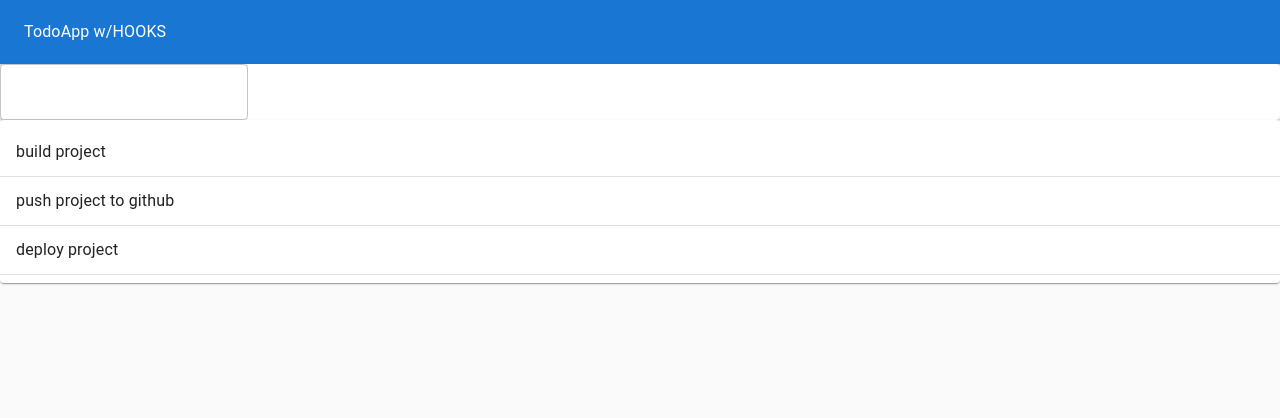
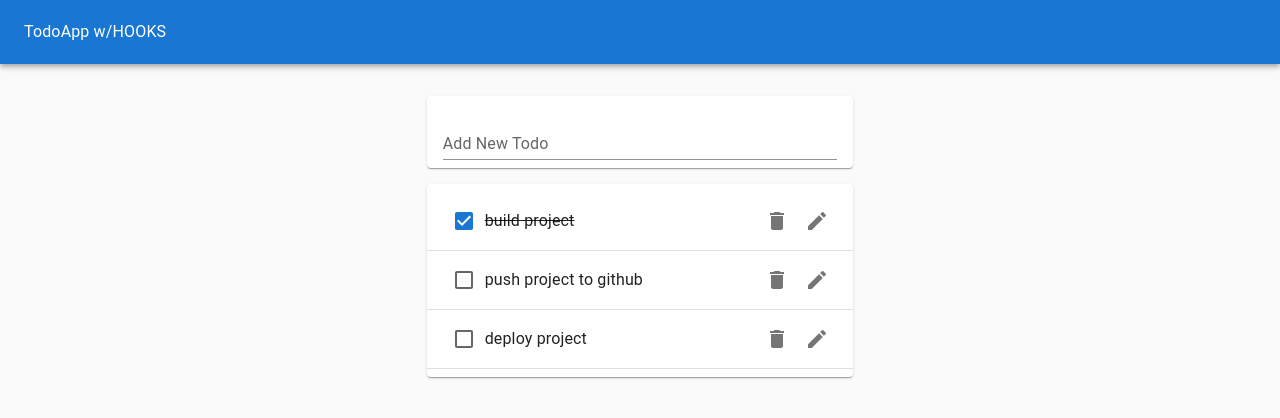
Before and after one commit to ElliotSherman/hooks-based-todo-app, a React (Create React App) app: page / in a window 1280 px wide. Shown: the top 418 px of the page. Built offline with nearby package versions, Linux system fonts and the light colour scheme.

Commit message:
create Todo component add more styles like checkbox edit delete

```diff
--- a/src/HooksTodoApp.js
+++ b/src/HooksTodoApp.js
@@ -30,8 +30,13 @@
                     <Typography color='inherit'> TodoApp  w/HOOKS</Typography>
                 </Toolbar>
             </AppBar>
-            <TodoForm addNewTodo={addNewTodo}/>
-            <TodoList todos={todos} />
+            <Grid container justifyContent='center' style={{marginTop:'1rem'}}>
+                <Grid item xs={11} md={8} lg={4}>
+                    <TodoForm addNewTodo={addNewTodo}/>
+                    <TodoList todos={todos} />
+                </Grid>
+            </Grid>
+
         </Paper>
     );
 };
--- /dev/null
+++ b/src/Todo.js
@@ -0,0 +1,25 @@
+import React from 'react';
+import { ListItemText ,Checkbox , ListItemSecondaryAction, ListItemIcon } from '@mui/material';
+import DeleteIcon from '@mui/icons-material/Delete';
+import IconButton from '@mui/material/IconButton';
+import EditIcon from '@mui/icons-material/Edit';
+function Todo({task , completed}) {
+    return (
+            <>
+                <Checkbox checked={completed} tabIndex={-1}/>
+                <ListItemText style={{textDecoration: completed? 'line-through' : 'none'}}>
+                    {task}
+                </ListItemText>
+                <ListItemSecondaryAction>
+                    <IconButton aria-label='delete'>
+                        <DeleteIcon/>
+                    </IconButton>
+                    <IconButton>
+                        <EditIcon aria-label='edit'/>
+                    </IconButton>
+                </ListItemSecondaryAction>
+            </>
+    );
+}
+
+export default Todo;
--- a/src/TodoForm.js
+++ b/src/TodoForm.js
@@ -7,14 +7,22 @@
     const [value , handeleChange , reset ] = useInputState('');
 
     return (
-        <Paper>
+        <Paper style={{margin:'1rem 0', padding:'0 1rem'}}>
             <form onSubmit={e =>{
                 e.preventDefault();
                 addNewTodo(value);
                 reset();
             }}
         >
-                <TextField value={value} onChange={handeleChange}/>
+                <TextField
+                value={value}
+                onChange={handeleChange}
+                id="standard-password-input"
+                margin='normal'
+                fullWidth
+                label="Add New Todo"
+                type="text"
+                variant="standard"/>
             </form>
         </Paper>
     );
--- a/src/TodoList.js
+++ b/src/TodoList.js
@@ -1,5 +1,6 @@
-import { Paper , List , Divider , ListItem, ListItemText } from '@mui/material';
+import { Paper , List , Divider , ListItem } from '@mui/material';
 import React from 'react';
+import Todo from './Todo';
 
 function TodoList(props) {
     return (
@@ -8,7 +9,7 @@
             {props.todos.map(todo => (
                 <>
                 <ListItem>
-                    <ListItemText>{todo.task}</ListItemText>
+                    <Todo task ={todo.task} key={todo.id} completed={todo.completed}/>
                 </ListItem>
                 <Divider/>
                 </>
```
